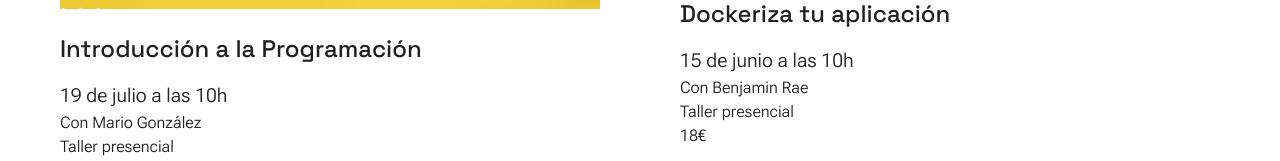
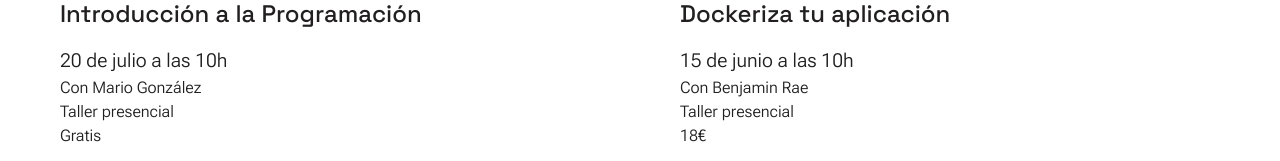
Before and after one commit to the-refactor-project/trp-web, a Next.js app: page /eventos in a window 1280 px wide. Shown: the part 499-660 px from the top of the page. Built offline with nearby package versions, Linux system fonts and the light colour scheme.

Commit message:
Fix IP date

```diff
--- a/src/components/Events/Events.tsx
+++ b/src/components/Events/Events.tsx
@@ -9,7 +9,7 @@ const Events = (): React.ReactElement => {
         <li>
           <article className="event">
             <Link
-              href="https://www.meetup.com/es-ES/the-refactor-project-programando-juntos-as/events/300413144/"
+              href="https://www.meetup.com/the-refactor-project-programando-juntos-as/events/301618995/"
               target="_blank"
             >
               <Image
@@ -22,7 +22,7 @@ const Events = (): React.ReactElement => {
             </Link>
             <h2 className="event__name">Introducción a la Programación</h2>
             <div className="event__metadata">
-              <span className="event__date">19 de julio a las 10h</span>
+              <span className="event__date">20 de julio a las 10h</span>
               <span className="event__who">Con Mario González</span>
               <span className="event__type">Taller presencial</span>
               <span className="event__price">Gratis</span>
@@ -42,7 +42,7 @@ const Events = (): React.ReactElement => {
             </div>
             <div className="event__actions">
               <Link
-                href="https://www.meetup.com/the-refactor-project-programando-juntos-as/events/301043928/"
+                href="https://www.meetup.com/the-refactor-project-programando-juntos-as/events/301618995/"
                 target="_blank"
                 className="button button--solid"
               >
```
Also changed, not shown: public/images/taller-introduccion-a-la-programacion.png, public/images/taller-introduccion-programacion.png (deleted).
